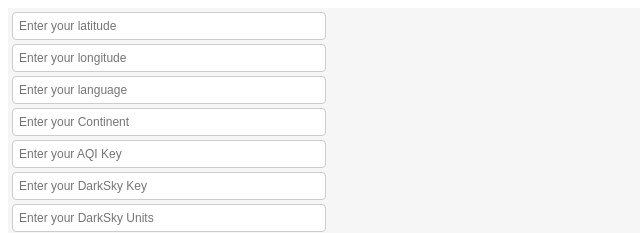
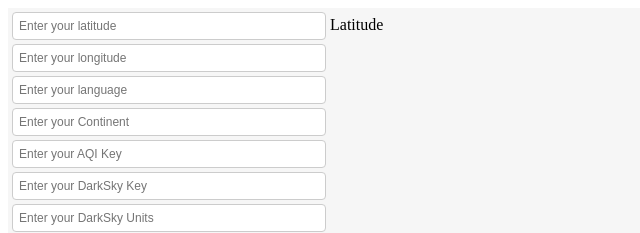
Before and after one commit to balloonhotair/steepleian.github.io, a plain HTML site: page index.html in a window 1280 px wide. Shown: the top 233 px of the page, 0-640 px from the left. Drawn offline with Linux system fonts and the light colour scheme.

Commit message:
Update index.html

```diff
--- a/index.html
+++ b/index.html
@@ -34,6 +34,7 @@
 
         <div>
             <input type="text" id="txtLat" placeholder="Enter your latitude" />
+            <label for="txtLat">Latitude</label><br>
         </div>
         <div>
             <input type="text" id="txtLon" placeholder="Enter your longitude" />
```
